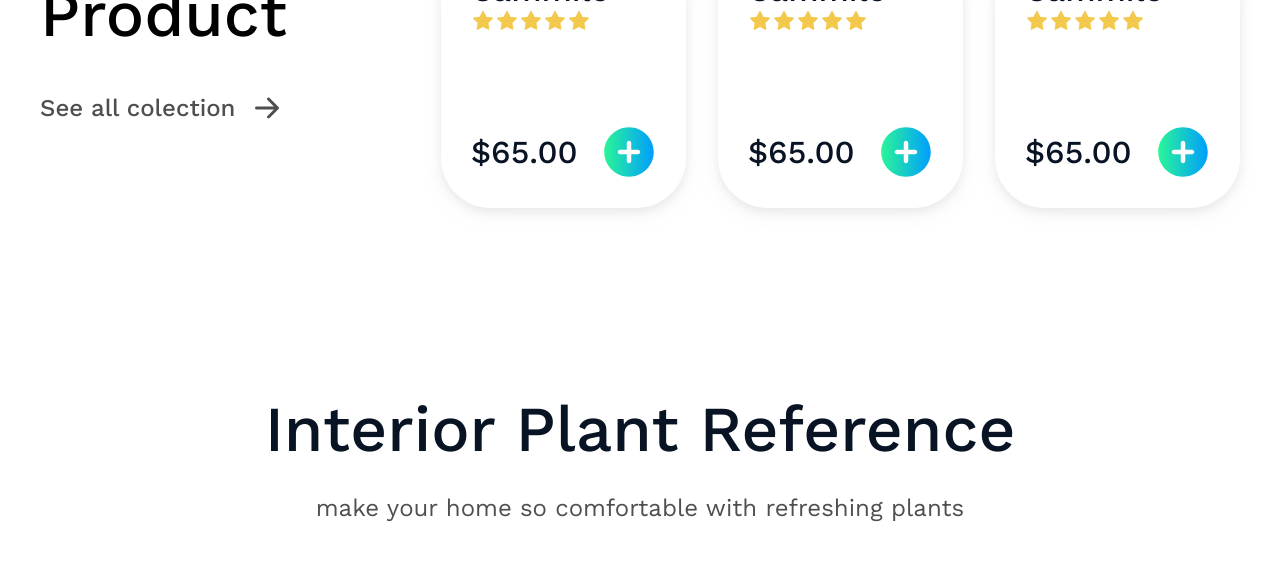
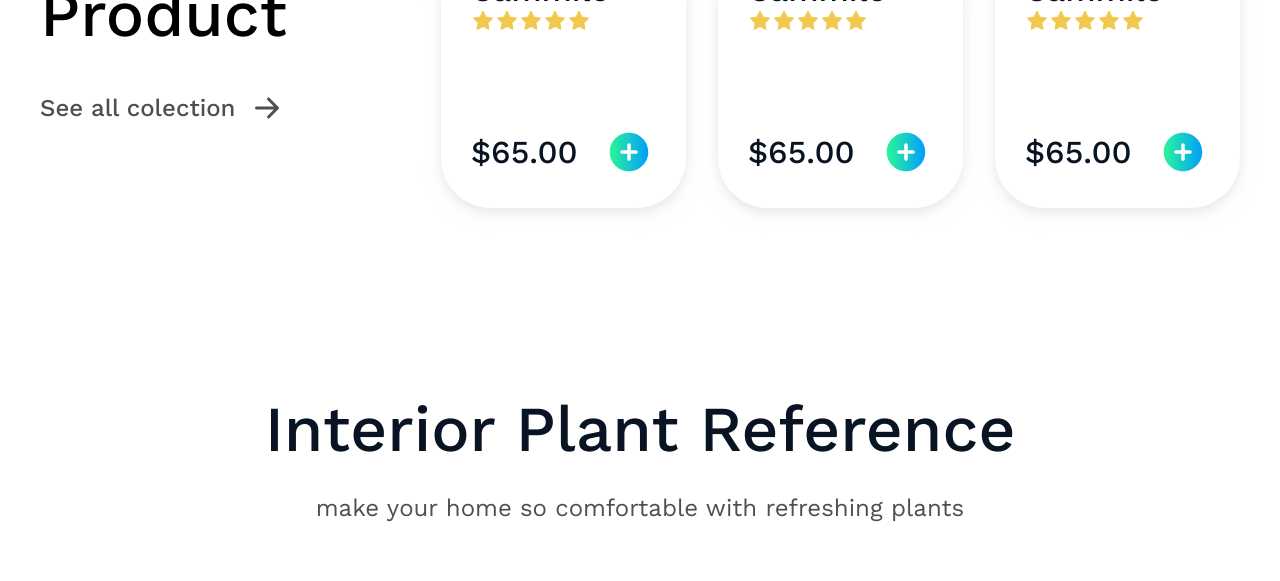
Before and after one commit to gulaism/plant-shop, a plain HTML site: page index.html in a window 1280 px wide. Shown: the part 1840-2421 px from the top of the page. Drawn offline with nearby package versions, Linux system fonts and the light colour scheme.

Commit message:
fixed: button in best-seller

```diff
--- a/index.html
+++ b/index.html
@@ -133,9 +133,9 @@
                         </div>
                         <div class="below flex align-center justify-between">
                             <div class="price">$65.00</div>
-                            <div class="plus">
+                            <button class="plus btn">
                                 <img src="./assets/images/plus.svg" alt="">
-                            </div>
+                            </button>
                         </div>
 
                     </div>
@@ -157,9 +157,9 @@
 
                         <div class="below flex align-center justify-between">
                             <div class="price">$65.00</div>
-                            <div class="plus">
+                            <button class="plus btn">
                                 <img src="./assets/images/plus.svg" alt="">
-                            </div>
+                            </button>
                         </div>
 
                     </div>
@@ -180,9 +180,9 @@
                         </div>
                         <div class="below flex align-center justify-between">
                             <div class="price">$65.00</div>
-                            <div class="plus">
+                            <button class="plus btn">
                                 <img src="./assets/images/plus.svg" alt="">
-                            </div>
+                            </button>
                         </div>
 
                     </div>
```
